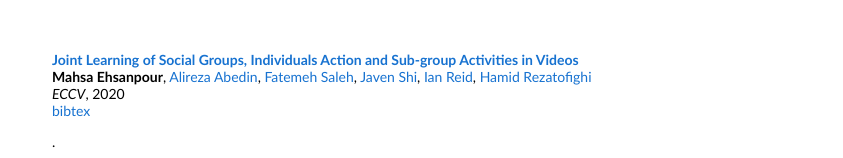
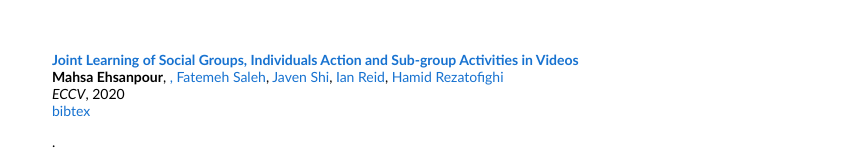
Before and after one commit to mahsaep/MahsaEhsanpour.github.io, a plain HTML site: page index.html in a window 1280 px wide. Shown: the part 422-580 px from the top of the page, without its empty margins (208-1051 px from the left). Drawn offline with Linux system fonts and the light colour scheme.

Commit message:
Update index.html

```diff
--- a/index.html
+++ b/index.html
@@ -58,7 +58,7 @@
                 <papertitle>Joint Learning of Social Groups, Individuals Action and Sub-group Activities in Videos</papertitle>
               </a>
               <br>
-              <strong>Mahsa Ehsanpour</strong>, <a href="">Alireza Abedin</a>, <a href="">Fatemeh Saleh</a>, <a href="">Javen Shi</a>, <a href="">Ian Reid</a>, <a href="">Hamid Rezatofighi</a>
+              <strong>Mahsa Ehsanpour</strong>, <a Alireza Abedin</a>, <a href="">Fatemeh Saleh</a>, <a href="">Javen Shi</a>, <a href="">Ian Reid</a>, <a href="">Hamid Rezatofighi</a>
               <br>
               <em>ECCV</em>, 2020
               <br>
```
